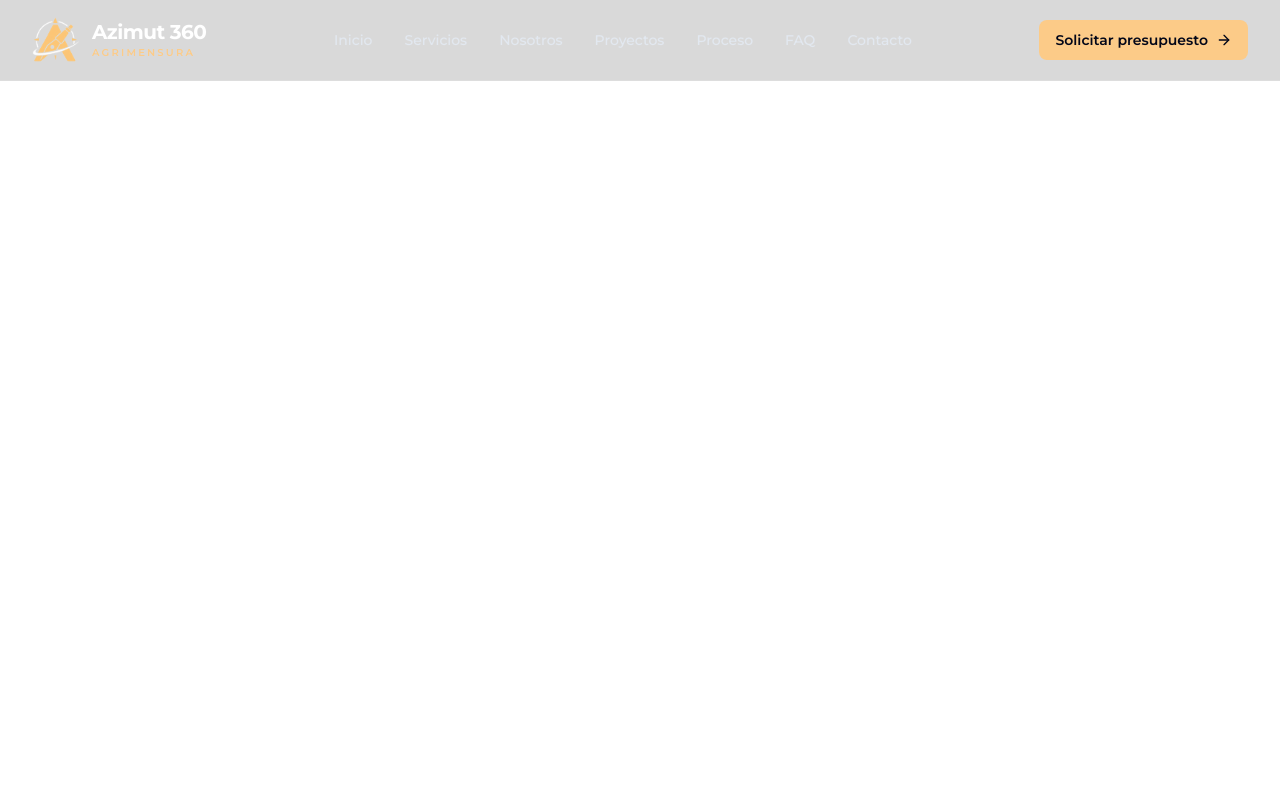
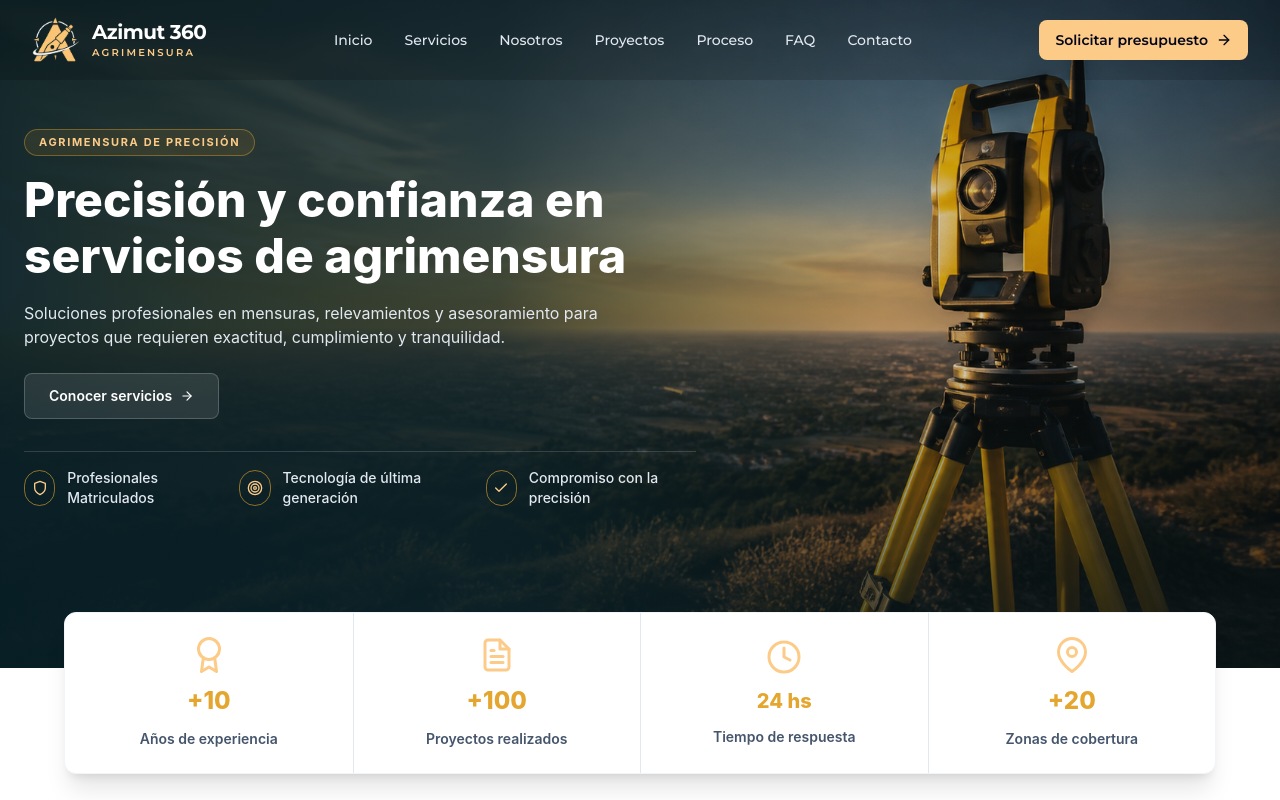
Before and after one commit to BrianMarchese/Azimut-360, a React (Vite) app: page / in a window 1280 px wide. Built offline with nearby package versions, Linux system fonts and the light colour scheme.

Commit message:
agregado de hero

```diff
--- a/src/App.jsx
+++ b/src/App.jsx
@@ -1,3 +1,4 @@
+import { Hero } from "./components/Hero"
 import { Navbar } from "./components/Navbar"
 
 function App() {
@@ -5,6 +6,9 @@ function App() {
   return (
     <>
       <Navbar />
+      <main>
+        <Hero />
+      </main>
     </>
   )
 }
--- /dev/null
+++ b/src/components/Hero.jsx
@@ -0,0 +1,91 @@
+import { FiArrowRight, FiShield, FiTarget, FiCheck, FiAward, FiFileText, FiClock, FiMapPin } from 'react-icons/fi';
+import { LuAward, LuFileCheck, LuClock, LuMapPin } from 'react-icons/lu';
+
+export const Hero = () => {
+  return (
+      <div className="relative">
+      <section id="inicio" className="relative pt-32 pb-20 sm:pb-24 lg:pb-40">
+        {/* Imagen de fondo y degradado */}
+        <img src="/hero-img.png" alt="imagen hero" className="absolute inset-0 h-full w-full object-cover" />
+        <div className="absolute inset-0 hero-overlay" />
+        <div className="relative z-10 mx-auto max-w-7xl px-4 sm:px-6">
+          <div className="max-w-2xl text-white">
+
+            <span className="inline-block rounded-full border border-secondary/40 bg-secondary/10 px-3.5 py-1 text-[11px] font-bold uppercase tracking-[.15em] text-primary">
+              Agrimensura de precisión
+            </span>
+
+            <h1 className="mt-4 text-3xl sm:text-4xl lg:text-5xl font-extrabold leading-[1.18] text-white">
+              Precisión y confianza en servicios de agrimensura
+            </h1>
+
+            <p className="mt-4 text-sm sm:text-base text-slate-200 max-w-xl">
+              Soluciones profesionales en mensuras, relevamientos y asesoramiento para proyectos que requieren exactitud, cumplimiento y tranquilidad.
+            </p>
+
+            <div className="mt-6 flex flex-col sm:flex-row">
+              <a href="#servicios" className="inline-flex items-center justify-center gap-2 rounded-lg border border-white/20 bg-white/10 px-6 py-3 text-sm font-semibold text-white backdrop-blur-sm transition-all duration-300 hover:bg-white/20 hover:border-white/40">
+                Conocer servicios <FiArrowRight />
+              </a>
+            </div>
+
+            {/* insignias */}
+            <div className="mt-8 flex flex-col sm:flex-row sm:items-center gap-4 pt-4 border-t border-white/15">
+              <div className="flex items-center gap-3">
+                <span className="grid h-9 w-9 items-center justify-center rounded-full border border-secondary/60 text-primary">
+                  <FiShield />
+                </span>
+                <span className="text-xs sm:text-sm text-slate-200 font-medium">Profesionales Matriculados</span>
+              </div>
+
+              <div className="flex items-center gap-3">
+                <span className="grid h-9 w-9 items-center justify-center rounded-full border border-secondary/60 text-primary">
+                  <FiTarget />
+                </span>
+                <span className="text-xs sm:text-sm text-slate-200 font-medium">Tecnología de última generación</span>
+              </div>
+
+              <div className="flex items-center gap-3">
+                <span className="grid h-9 w-9 items-center justify-center rounded-full border border-secondary/60 text-primary">
+                  <FiCheck />
+                </span>
+                <span className="text-xs sm:text-sm text-slate-200 font-medium">Compromiso con la precisión</span>
+              </div>
+            </div>
+
+          </div>
+        </div>
+      </section>
+
+      {/* barra flotante */ }
+      <div className='relative z-20 max-w-6xl mx-auto -mt-12 sm:-mt-14 px-8 md:px-0'>
+        <div className='grid sm:grid-cols-2 lg:grid-cols-4 overflow-hidden rounded-xl bg-white shadow-xl border border-slate-100 '>
+            <div className='flex flex-col items-center justify-center gap-3 px-5 py-6'>
+                <FiAward className='text-4xl text-primary'/>
+                <div className='text-secondary text-2xl font-extrabold'>+10</div>
+                <div className='text-sm font-semibold text-slate-600'>Años de experiencia</div>
+            </div>
+
+             <div className='flex flex-col items-center justify-center gap-3 px-5 py-6 border-t border-slate-200 sm:border-l sm:border-t-0'>
+                <FiFileText className='text-4xl text-primary'/>
+                <div className='text-secondary text-2xl font-extrabold'>+100</div>
+                <div className='text-sm font-semibold text-slate-600'>Proyectos realizados</div>
+            </div>
+
+            <div className='flex flex-col items-center justify-center gap-3 px-5 py-6 border-slate-200 sm:border-l sm:border-t-0 '>
+                <FiClock className='text-4xl text-primary'/>
+                <div className='text-secondary text-xl font-extrabold'>24 hs</div>
+                <div className='text-sm font-semibold text-slate-600'>Tiempo de respuesta</div>
+            </div>
+
+            <div className='flex flex-col items-center justify-center gap-3 px-5 py-6 border-slate-200 sm:border-l sm:border-t-0'>
+                <FiMapPin className='text-4xl text-primary'/>
+                <div className='text-secondary text-2xl font-extrabold'>+20</div>
+                <div className='text-sm font-semibold text-slate-600'>Zonas de cobertura</div>
+            </div>
+        </div>
+      </div>
+    </div>
+
+  );
+};
--- a/src/components/Navbar.jsx
+++ b/src/components/Navbar.jsx
@@ -15,7 +15,7 @@ export const Navbar = () => {
   ];
 
   return (
-    <header className="fixed top-0 left-0 w-full z-50 transition-all duration-300 bg-black/15 backdrop-blur-md border-b border-white/10 font-heading">
+    <header className="fixed top-0 left-0 w-full z-50 transition-all duration-300 bg-black/15 border-white/10 font-heading">
       <div className=" mx-auto px-4 sm:px-6 lg:px-8 py-4">
         <div className="flex items-center justify-between">
 
--- a/src/index.css
+++ b/src/index.css
@@ -10,3 +10,9 @@
     --color-secondary: #e4a62e;
     --color-neutral: #F8F9FA;
 }
+
+
+.hero-overlay {
+  background: linear-gradient(90deg, rgba(8,31,38,.94) 0%, rgba(11,35,42,.77) 39%, rgba(10,27,32,.18) 69%, rgba(4,12,15,.23) 100%),
+              linear-gradient(0deg, rgba(8,23,27,.7) 0%, transparent 46%);
+}
```
